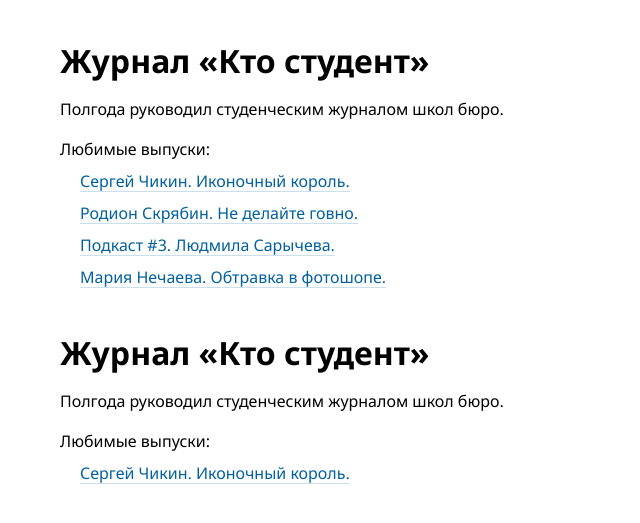
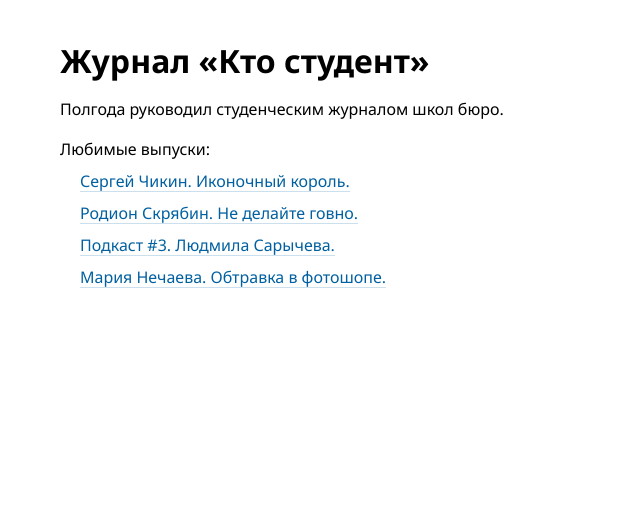
Before and after one commit to Slava-Lazarev/slava-lazarev.github.io, a plain HTML site: page index.html in a window 1280 px wide. Shown: the part 6547-7070 px from the top of the page, without its empty margins (0-640 px from the left). After the commit the page ends 6916 px from the top, so only its background shows below. Drawn offline with Linux system fonts and the light colour scheme; some packages are replaced by stand-ins of ours; a script that the page names is missing.

Commit message:
Update index.html

```diff
--- a/index.html
+++ b/index.html
@@ -1,12 +1,6 @@
 <!DOCTYPE html>
 <html lang="ru">
 <head>
-      <script type="module" src="https://viewer.vizbl.com/native_button/script.js" async defer></script>
-  <script>
-      window.onload = function() {
-        window.vizbl.initNativeButton('vizbl_native_button')
-      }
-  </script>
 
     <!-- Здесь шапка с инфой. Тайтл — название страницы. Всё остальное — подключаем шрифт гугля Noto Sans. Если надо поменять, то это в цсс уже. Какой-нибудь кодой в вс-коде можно сделать-->
     <!-- По тексту. &nbsp; — это неразрывные пробелы-->
@@ -197,16 +191,6 @@
                         </ul>
                     </section>
 
-                    <section class="section">
-                        <h1 class="section-title">Журнал «Кто студент»</h1>
-                        <p class="section-text">Полгода руководил студенческим журналом школ бюро.</p>
-                        <p class="section-text">Любимые выпуски:</p>
-                        <ul>
-                            <li><a  rel="ar"  href="#"  class="vizbl_native_button"  data-object-tinuuid="K7CCtKS9Qaer7fQW-6IN1Q"  data-object-hid=" ">Сергей Чикин. Иконочный король.</a></li>
-
-                        </ul>
-                    </section>
-
                 </div>
             </div>
         </div>
```
